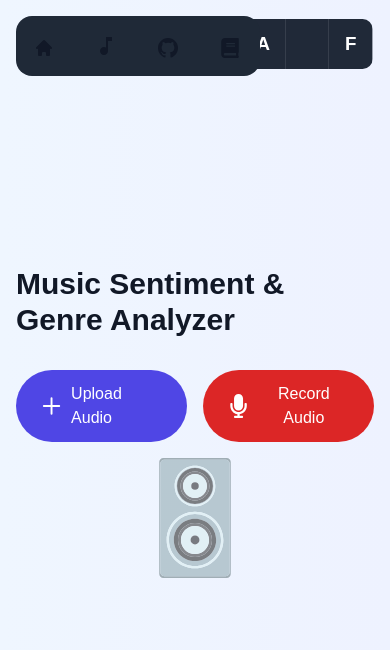
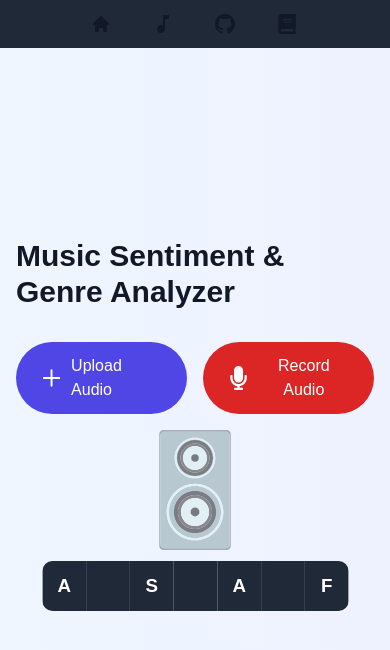
Before and after one commit to AsafMeizner/final-project-website-music, a Next.js app: page / in a window 390 px wide. Shown: the top 650 px of the page. Built offline with nearby package versions, Linux system fonts and the light colour scheme.

Commit message:
fixed mobile

```diff
--- a/src/app/page.tsx
+++ b/src/app/page.tsx
@@ -328,8 +328,8 @@ const RecordModal: React.FC<RecordModalProps> = ({
             <button
               onClick={isRecording ? stopRecording : startRecording}
               className={`w-full px-4 py-2 rounded-full transition ${isRecording
-                  ? "bg-red-600 hover:bg-red-500 animate-pulse"
-                  : "bg-green-600 hover:bg-green-500"
+                ? "bg-red-600 hover:bg-red-500 animate-pulse"
+                : "bg-green-600 hover:bg-green-500"
                 } text-white`}
             >
               {isRecording ? "Stop Recording" : "Start Recording"}
@@ -891,6 +891,28 @@ export default function Home() {
     );
   };
 
+  const [showMobileNavbar, setShowMobileNavbar] = useState(true);
+  const lastScrollY = useRef(0);
+
+  useEffect(() => {
+    const handleScroll = () => {
+      // Only apply the hide-on-scroll behavior on mobile (viewport width < 768px)
+      if (window.innerWidth < 768) {
+        if (window.scrollY > lastScrollY.current) {
+          // Scrolling down - hide the navbar
+          setShowMobileNavbar(false);
+        } else {
+          // Scrolling up - show the navbar
+          setShowMobileNavbar(true);
+        }
+        lastScrollY.current = window.scrollY;
+      }
+    };
+
+    window.addEventListener("scroll", handleScroll);
+    return () => window.removeEventListener("scroll", handleScroll);
+  }, []);
+
   const resetApp = () => {
     setStage("idle");
     setRecordedAudioUrl(null);
@@ -900,20 +922,19 @@ export default function Home() {
 
   return (
     <div className="min-h-screen flex flex-col items-center justify-center p-4 bg-gradient-to-r from-blue-50 to-indigo-50 transition-all duration-500 relative">
-      <h1 className="text-3xl font-bold mb-8">Music Sentiment & Genre Analyzer</h1>
-
-      {/* Mute Toggle for Audio Playback */}
+      {/* top menu */}
       <div
-        className="fixed top-4 left-4 z-50 bg-gray-800 w-fit px-1.25 py-1.25 shadow-box-up rounded-2xl dark:bg-box-dark dark:shadow-box-dark-out"
+        className={`fixed transition-transform duration-300 z-50
+          ${showMobileNavbar ? "translate-y-0" : "-translate-y-full"}
+          top-0 left-0 w-full bg-gray-800 shadow-box-up dark:bg-box-dark dark:shadow-box-dark-out
+          md:top-4 md:left-4 md:w-fit md:px-[0.3125rem] md:py-[0.3125rem] md:rounded-2xl`}
       >
-        <div
-          className="dark:shadow-buttons-box-dark rounded-2xl w-full px-1.5 py-1.5 md:px-3 md:py-3"
-        >
+        <div className="w-full flex justify-center dark:shadow-buttons-box-dark md:justify-start md:px-3 md:py-1">
           {/* Home Button: Reset to allow new upload/record */}
           <button
             title="Home - Upload/Record New"
             onClick={resetApp}
-            className="text-light-blue-light hover:text-gray-100 dark:text-gray-400 hover:scale-125 active:scale-100 border-2 inline-flex items-center mr-4 last-of-type:mr-0 p-2.5 border-transparent bg-light-secondary shadow-button-flat-nopressed hover:shadow-button-flat-pressed focus:opacity-100 focus:outline-none active:shadow-button-flat-pressed font-medium rounded-full text-sm text-center dark:bg-button-curved-default-dark dark:shadow-button-curved-default-dark dark:hover:bg-button-curved-pressed-dark dark:hover:shadow-button-curved-pressed-dark dark:active:bg-button-curved-pressed-dark dark:active:shadow-button-curved-pressed-dark dark:focus:bg-button-curved-pressed-dark dark:focus:shadow-button-curved-pressed-dark dark:border-0"
+            className="text-light-blue-light hover:text-gray-400 dark:text-gray-100 hover:scale-125 active:scale-100 border-2 inline-flex items-center mr-4 last-of-type:mr-0 p-2.5 border-transparent bg-light-secondary shadow-button-flat-nopressed hover:shadow-button-flat-pressed focus:opacity-100 focus:outline-none active:shadow-button-flat-pressed font-medium rounded-full text-sm text-center dark:bg-button-curved-default-dark dark:shadow-button-curved-default-dark dark:hover:bg-button-curved-pressed-dark dark:hover:shadow-button-curved-pressed-dark dark:active:bg-button-curved-pressed-dark dark:active:shadow-button-curved-pressed-dark dark:focus:bg-button-curved-pressed-dark dark:focus:shadow-button-curved-pressed-dark dark:border-0"
           >
             <svg
               xmlns="http://www.w3.org/2000/svg"
@@ -929,7 +950,7 @@ export default function Home() {
           <button
             title={isAudioMuted ? "Unmute Music" : "Mute Music"}
             onClick={toggleAudioMute}
-            className="text-light-blue-light hover:text-gray-100 dark:text-gray-400 hover:scale-125 active:scale-100 border-2 inline-flex items-center mr-4 last-of-type:mr-0 p-2.5 border-transparent bg-light-secondary shadow-button-flat-nopressed hover:shadow-button-flat-pressed focus:opacity-100 focus:outline-none active:shadow-button-flat-pressed font-medium rounded-full text-sm text-center dark:bg-button-curved-default-dark dark:shadow-button-curved-default-dark dark:hover:bg-button-curved-pressed-dark dark:hover:shadow-button-curved-pressed-dark dark:active:bg-button-curved-pressed-dark dark:active:shadow-button-curved-pressed-dark dark:focus:bg-button-curved-pressed-dark dark:focus:shadow-button-curved-pressed-dark dark:border-0"
+            className="text-light-blue-light hover:text-gray-400 dark:text-gray-100 hover:scale-125 active:scale-100 border-2 inline-flex items-center mr-4 last-of-type:mr-0 p-2.5 border-transparent bg-light-secondary shadow-button-flat-nopressed hover:shadow-button-flat-pressed focus:opacity-100 focus:outline-none active:shadow-button-flat-pressed font-medium rounded-full text-sm text-center dark:bg-button-curved-default-dark dark:shadow-button-curved-default-dark dark:hover:bg-button-curved-pressed-dark dark:hover:shadow-button-curved-pressed-dark dark:active:bg-button-curved-pressed-dark dark:active:shadow-button-curved-pressed-dark dark:focus:bg-button-curved-pressed-dark dark:focus:shadow-button-curved-pressed-dark dark:border-0"
           >
             {isAudioMuted ? (
               <MdMusicOff className="h-6 w-6" />
@@ -941,8 +962,10 @@ export default function Home() {
           {/* GitHub Repo Button */}
           <button
             title="GitHub Repo"
-            onClick={() => window.open('https://github.com/yourusername/yourrepo', '_blank')}
-            className="text-light-blue-light hover:text-gray-100 dark:text-gray-400 hover:scale-125 active:scale-100 border-2 inline-flex items-center mr-4 last-of-type:mr-0 p-2.5 border-transparent bg-light-secondary shadow-button-flat-nopressed hover:shadow-button-flat-pressed focus:opacity-100 focus:outline-none active:shadow-button-flat-pressed font-medium rounded-full text-sm text-center dark:bg-button-curved-default-dark dark:shadow-button-curved-default-dark dark:hover:bg-button-curved-pressed-dark dark:hover:shadow-button-curved-pressed-dark dark:active:bg-button-curved-pressed-dark dark:active:shadow-button-curved-pressed-dark dark:focus:bg-button-curved-pressed-dark dark:focus:shadow-button-curved-pressed-dark dark:border-0"
+            onClick={() =>
+              window.open("https://github.com/yourusername/yourrepo", "_blank")
+            }
+            className="text-light-blue-light hover:text-gray-400 dark:text-gray-100 hover:scale-125 active:scale-100 border-2 inline-flex items-center mr-4 last-of-type:mr-0 p-2.5 border-transparent bg-light-secondary shadow-button-flat-nopressed hover:shadow-button-flat-pressed focus:opacity-100 focus:outline-none active:shadow-button-flat-pressed font-medium rounded-full text-sm text-center dark:bg-button-curved-default-dark dark:shadow-button-curved-default-dark dark:hover:bg-button-curved-pressed-dark dark:hover:shadow-button-curved-pressed-dark dark:active:bg-button-curved-pressed-dark dark:active:shadow-button-curved-pressed-dark dark:focus:bg-button-curved-pressed-dark dark:focus:shadow-button-curved-pressed-dark dark:border-0"
           >
             <svg
               xmlns="http://www.w3.org/2000/svg"
@@ -957,23 +980,17 @@ export default function Home() {
           {/* Product Paper Button */}
           <button
             title="Open Project Paper"
-            onClick={() => window.open('https://github.com/yourusername/yourrepo', '_blank')}
-            className="text-light-blue-light hover:text-gray-100 dark:text-gray-400 hover:scale-125 active:scale-100 border-2 inline-flex items-center mr-4 last-of-type:mr-0 p-2.5 border-transparent bg-light-secondary shadow-button-flat-nopressed hover:shadow-button-flat-pressed focus:opacity-100 focus:outline-none active:shadow-button-flat-pressed font-medium rounded-full text-sm text-center dark:bg-button-curved-default-dark dark:shadow-button-curved-default-dark dark:hover:bg-button-curved-pressed-dark dark:hover:shadow-button-curved-pressed-dark dark:active:bg-button-curved-pressed-dark dark:active:shadow-button-curved-pressed-dark dark:focus:bg-button-curved-pressed-dark dark:focus:shadow-button-curved-pressed-dark dark:border-0"
+            onClick={() =>
+              window.open("https://github.com/yourusername/yourrepo", "_blank")
+            }
+            className="text-light-blue-light hover:text-gray-400 dark:text-gray-100 hover:scale-125 active:scale-100 border-2 inline-flex items-center mr-4 last-of-type:mr-0 p-2.5 border-transparent bg-light-secondary shadow-button-flat-nopressed hover:shadow-button-flat-pressed focus:opacity-100 focus:outline-none active:shadow-button-flat-pressed font-medium rounded-full text-sm text-center dark:bg-button-curved-default-dark dark:shadow-button-curved-default-dark dark:hover:bg-button-curved-pressed-dark dark:hover:shadow-button-curved-pressed-dark dark:active:bg-button-curved-pressed-dark dark:active:shadow-button-curved-pressed-dark dark:focus:bg-button-curved-pressed-dark dark:focus:shadow-button-curved-pressed-dark dark:border-0"
           >
             <FaBook className="h-5 w-6" />
           </button>
         </div>
       </div>
 
-      <div className="button fixed top-6 right-12 scale-125 rounded-lg overflow-hidden">
-        <div className="box">A</div>
-        <div className="box"> </div>
-        <div className="box">S</div>
-        <div className="box"> </div>
-        <div className="box">A</div>
-        <div className="box"> </div>
-        <div className="box">F</div>
-      </div>
+      <h1 className="text-3xl font-bold mb-8">Music Sentiment & Genre Analyzer</h1>
 
       {/* Mute Toggle for Mic (when recording inline) */}
       {recording && (
@@ -1141,6 +1158,16 @@ export default function Home() {
           animation: pulse-scale 2s ease-in-out infinite;
         }
       `}</style>
+
+      <div className="button mt-4 relative md:fixed md:mt-0 md:top-6 md:right-12 scale-125 rounded-lg overflow-hidden">
+        <div className="box">A</div>
+        <div className="box"> </div>
+        <div className="box">S</div>
+        <div className="box"> </div>
+        <div className="box">A</div>
+        <div className="box"> </div>
+        <div className="box">F</div>
+      </div>
     </div>
   );
 }
```
